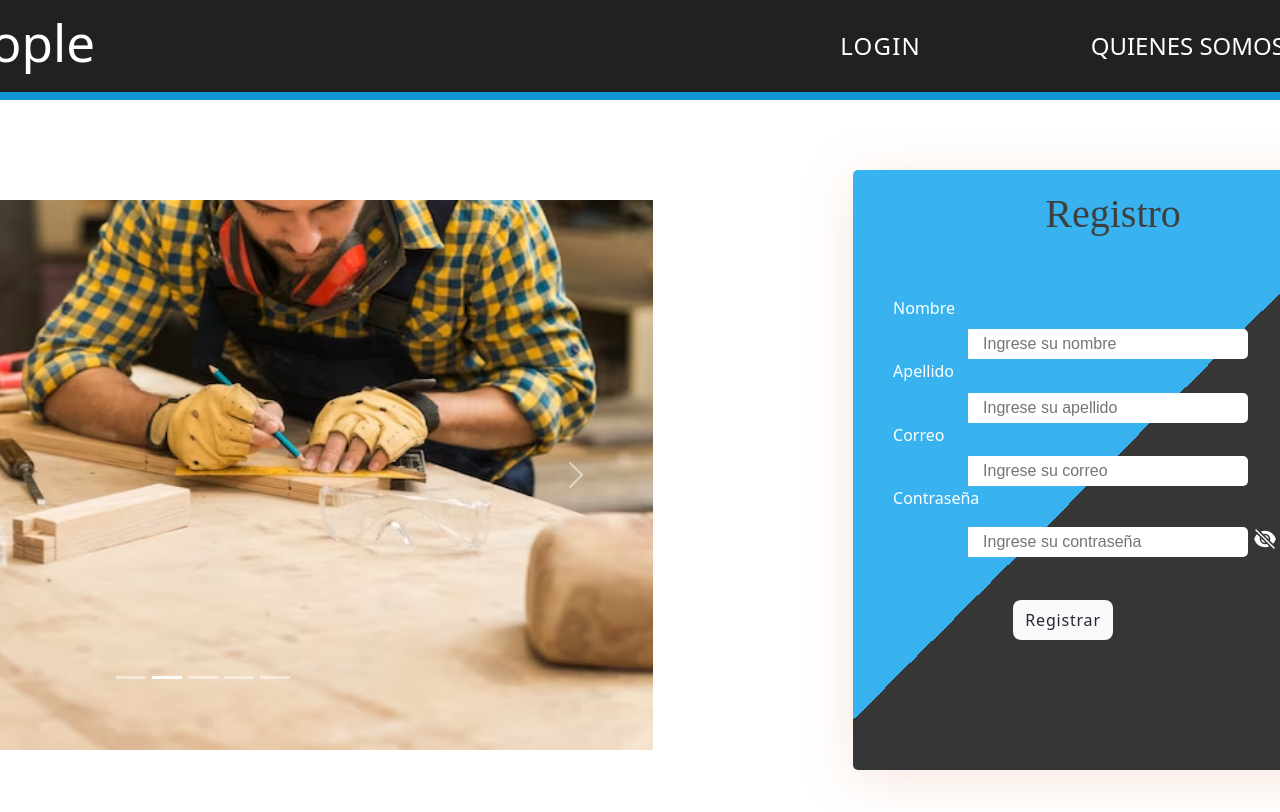
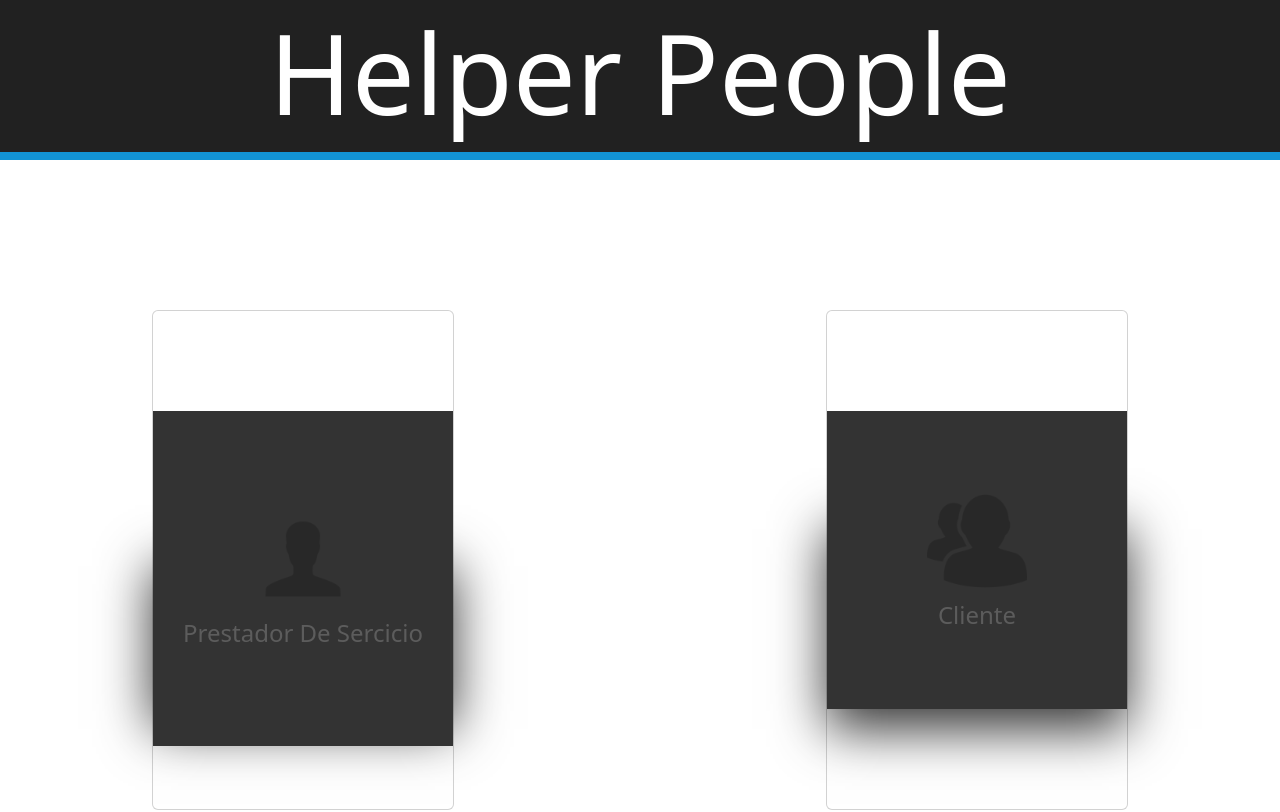
Before and after one commit to estefaniaG20/Helper_People, a React (Vite) app: page / in a window 1280 px wide. Shown: the top 812 px of the page. Built offline with nearby package versions, Linux system fonts and the light colour scheme.

Commit message:
Organizado Header del Componente Rol

```diff
--- a/src/Components/Layouts/Rol/HeaderR.jsx
+++ b/src/Components/Layouts/Rol/HeaderR.jsx
@@ -4,12 +4,8 @@ export const HeaderR = () => {
   return (
     <>
     <div className="headerR">
-      <div className="tituloa">
+      <div className="titulo">
         <h1>Helper People</h1>
-      </div>
-      <div className="divHeaderR">
-            <a href="about-us" className="bottom">QUIENES SOMOS</a>
-            <a href="know-us" className="bottom">CONOCENOS</a>
       </div>
     </div>
     </>
--- a/src/Components/Layouts/Rol/Style.css
+++ b/src/Components/Layouts/Rol/Style.css
@@ -6,6 +6,10 @@ body{
     display: flex;
     justify-content: center;
     align-items: center;
+}
+
+.titulo{
+    font-size: 35px;
 }
 
 .divHeaderR{
@@ -18,7 +22,7 @@ body{
     background-color: rgba(0, 0, 0, 0.87);
     border-bottom: solid 8px #1293d4;
     display: flex;
-    height: 100px;
+    height: 160px;
     flex-direction: row;
     justify-content: space-around;
     align-items: center;
--- a/src/main.jsx
+++ b/src/main.jsx
@@ -7,6 +7,6 @@ import './index.css'
 
 ReactDOM.createRoot(document.getElementById('root')).render(
   <React.StrictMode>
-    <Home/>
+    <Rool/>
   </React.StrictMode>,
 )
```
